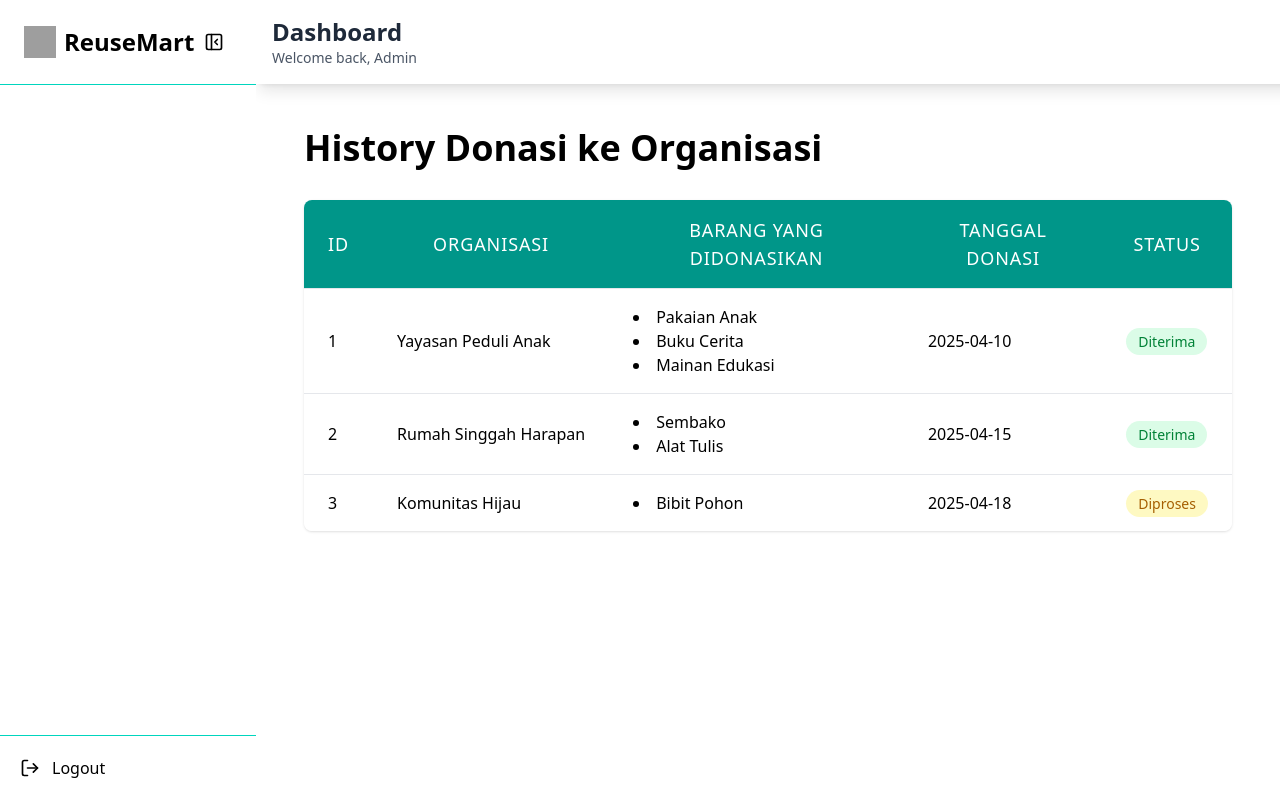
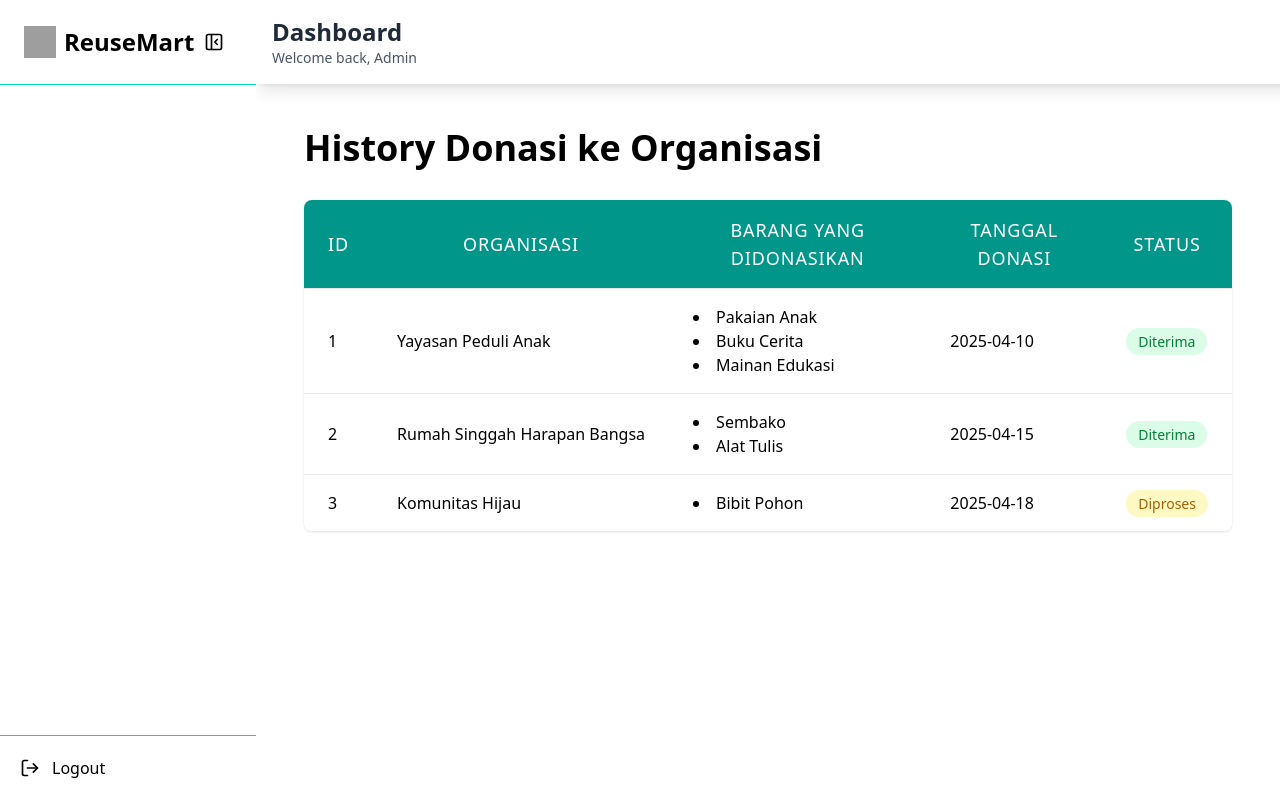
Before and after one commit to SaktiPadmayoga/p3l_frontend, a React (Vite) app: page /admin/history-donasi in a window 1280 px wide. Built offline with nearby package versions, Linux system fonts and the light colour scheme; grey boxes are pictures that could not be loaded.

Commit message:
Update history donasi page

```diff
--- a/src/layouts/Administrator/pages/HistoryDonasi.jsx
+++ b/src/layouts/Administrator/pages/HistoryDonasi.jsx
@@ -17,7 +17,7 @@ const HistoryDonasi = () => {
         },
         {
           id: 2,
-          organisasi: 'Rumah Singgah Harapan',
+          organisasi: 'Rumah Singgah Harapan Bangsa',
           barang: ['Sembako', 'Alat Tulis'],
           tanggal_donasi: '2025-04-15',
           status: 'Diterima',
```
